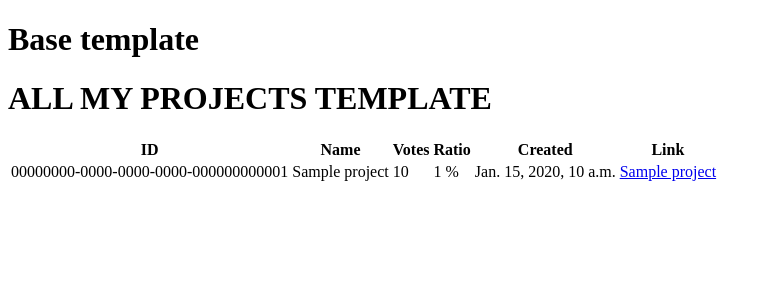
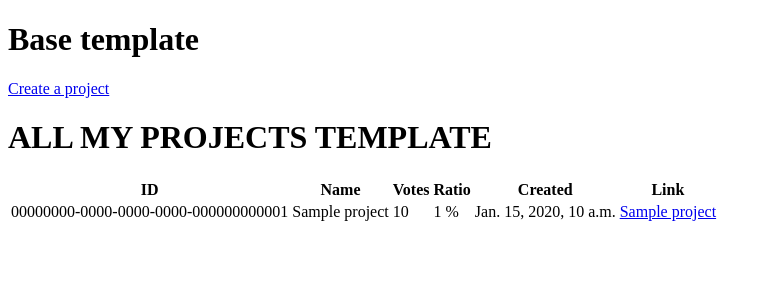
Before and after one commit to Harry-Leepz/devsearch, a Django app: page / in a window 1280 px wide. Shown: the top 300 px of the page, without its empty margins (0-772 px from the left). Run offline with Django 3.2, Linux system fonts and the light colour scheme; tables that the repository leaves empty hold one stand-in row (values such as "Sample post").

Commit message:
Fix typo error in createProject function

```diff
--- a/projects/views.py
+++ b/projects/views.py
@@ -25,4 +25,4 @@ def createProject(request):
     context = {
 
     }
-    return render(request, 'projects,create-project.html', context)
+    return render(request, 'projects/project_form.html', context)
--- a/templates/base.html
+++ b/templates/base.html
@@ -8,6 +8,7 @@
 </head>
 <body>
   <h1>Base template</h1>
+  <a href="{% url 'create-project' %}">Create a project</a>
   {% block content %}
 
   {% endblock %}
```
